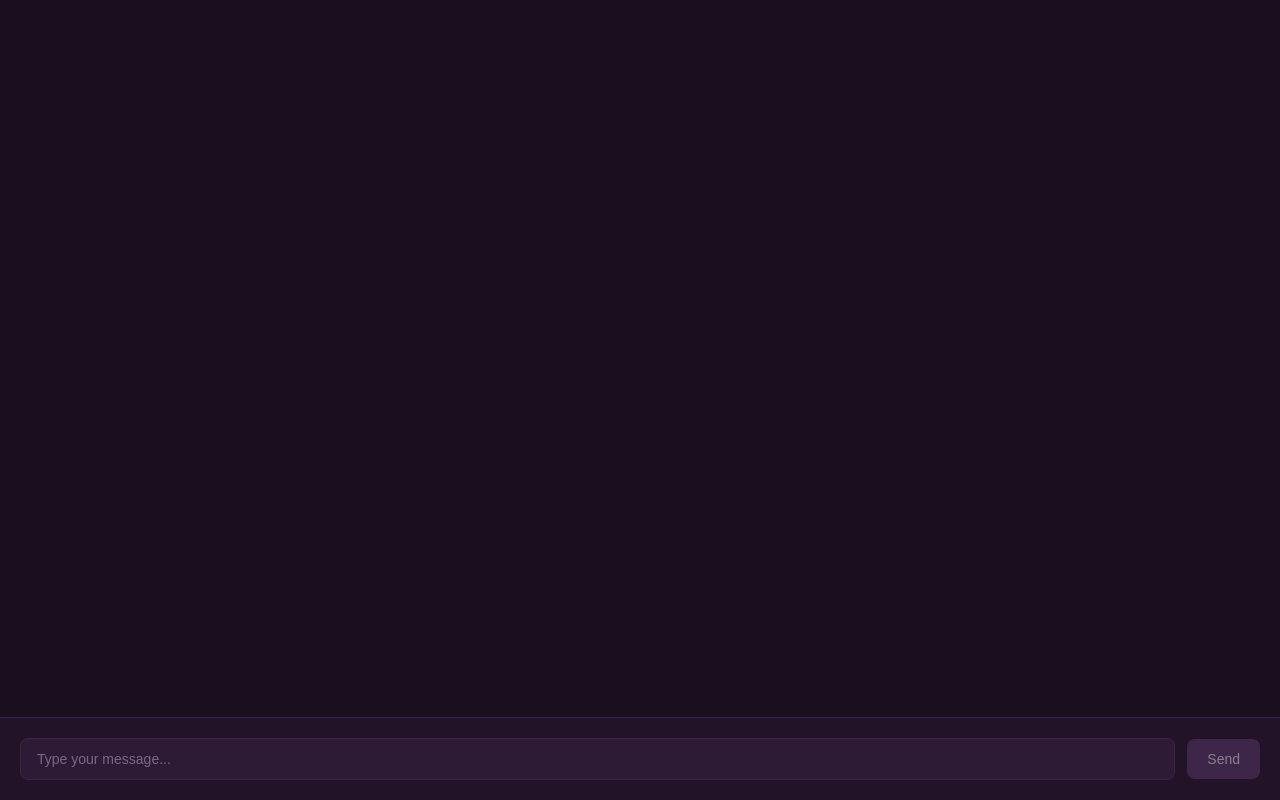
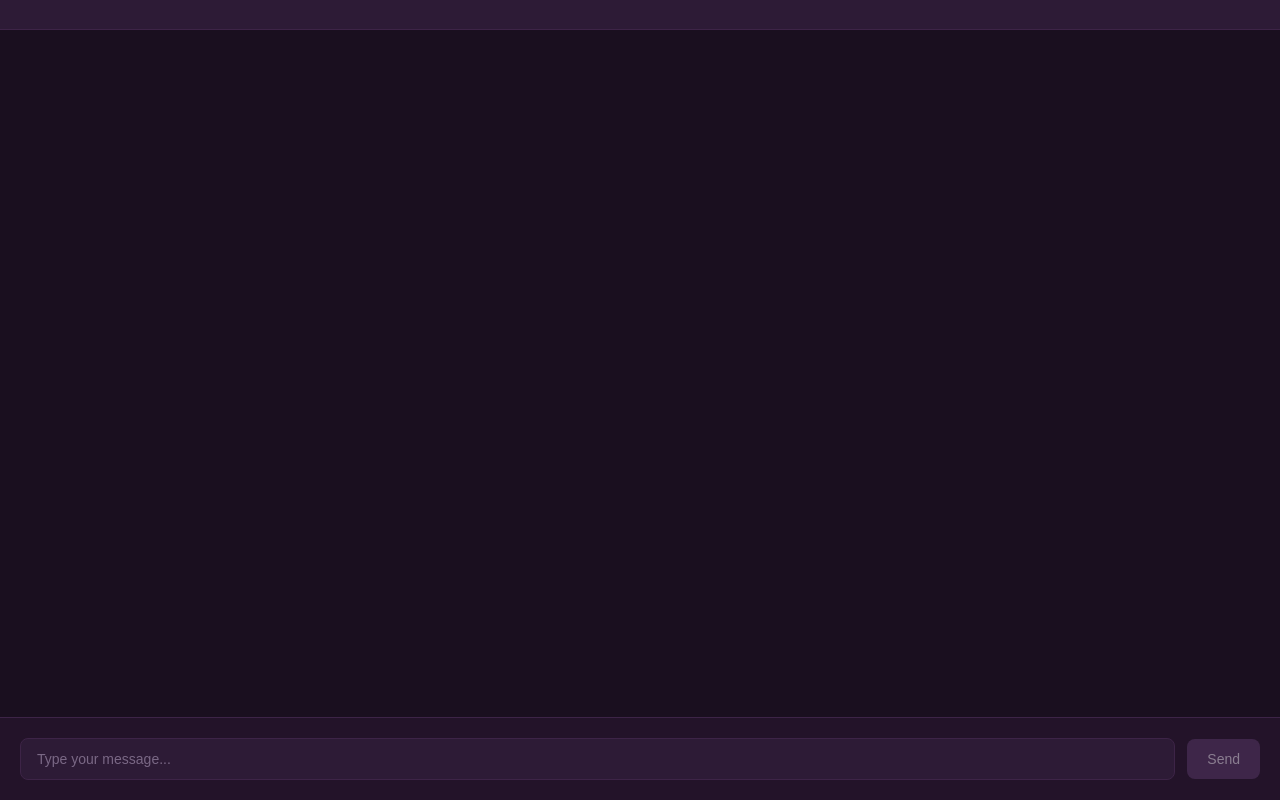
Before and after one commit to elliot-evno/edgy, a React (Vite) app: page / in a window 1280 px wide. Built offline with nearby package versions, Linux system fonts and the light colour scheme.

Commit message:
Added drag title bar

```diff
--- a/src/renderer/App.tsx
+++ b/src/renderer/App.tsx
@@ -94,6 +94,7 @@ const App: React.FC = () => {
 
   return (
     <div className="app-container">
+      <div className="title-bar"></div>
       <div className="chat-container" ref={chatContainerRef}>
         {messages.map(message => (
           <div key={message.id} className={`message ${message.role}`}>
--- a/styles.css
+++ b/styles.css
@@ -23,6 +23,16 @@ body {
     display: flex;
     flex-direction: column;
     background-color: #1a0f1f;
+}
+
+.title-bar {
+    height: 30px;
+    background-color: #2d1b36;
+    -webkit-app-region: drag;
+    display: flex;
+    align-items: center;
+    padding: 0 12px;
+    border-bottom: 1px solid #3d2447;
 }
 
 .chat-container {
```
